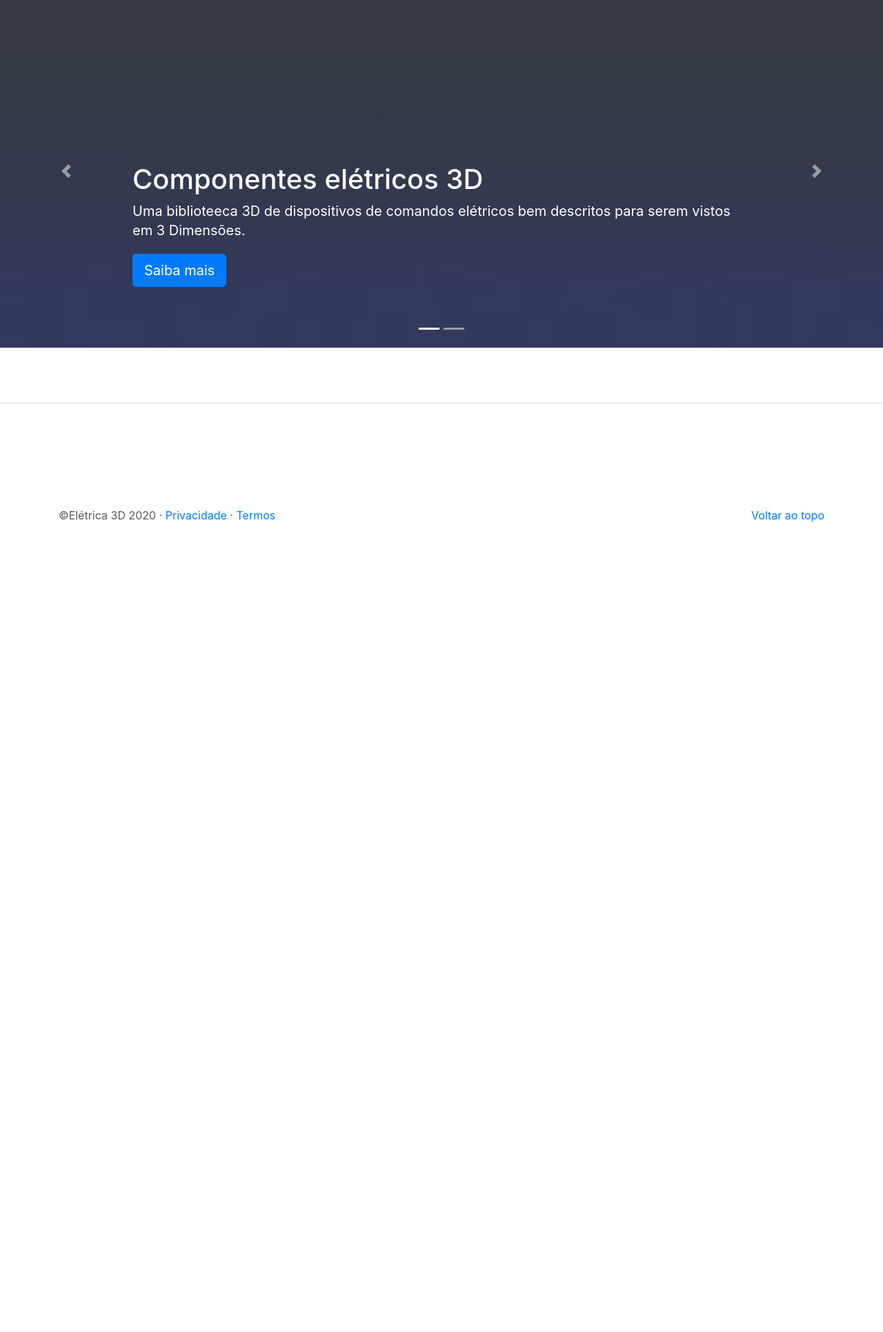
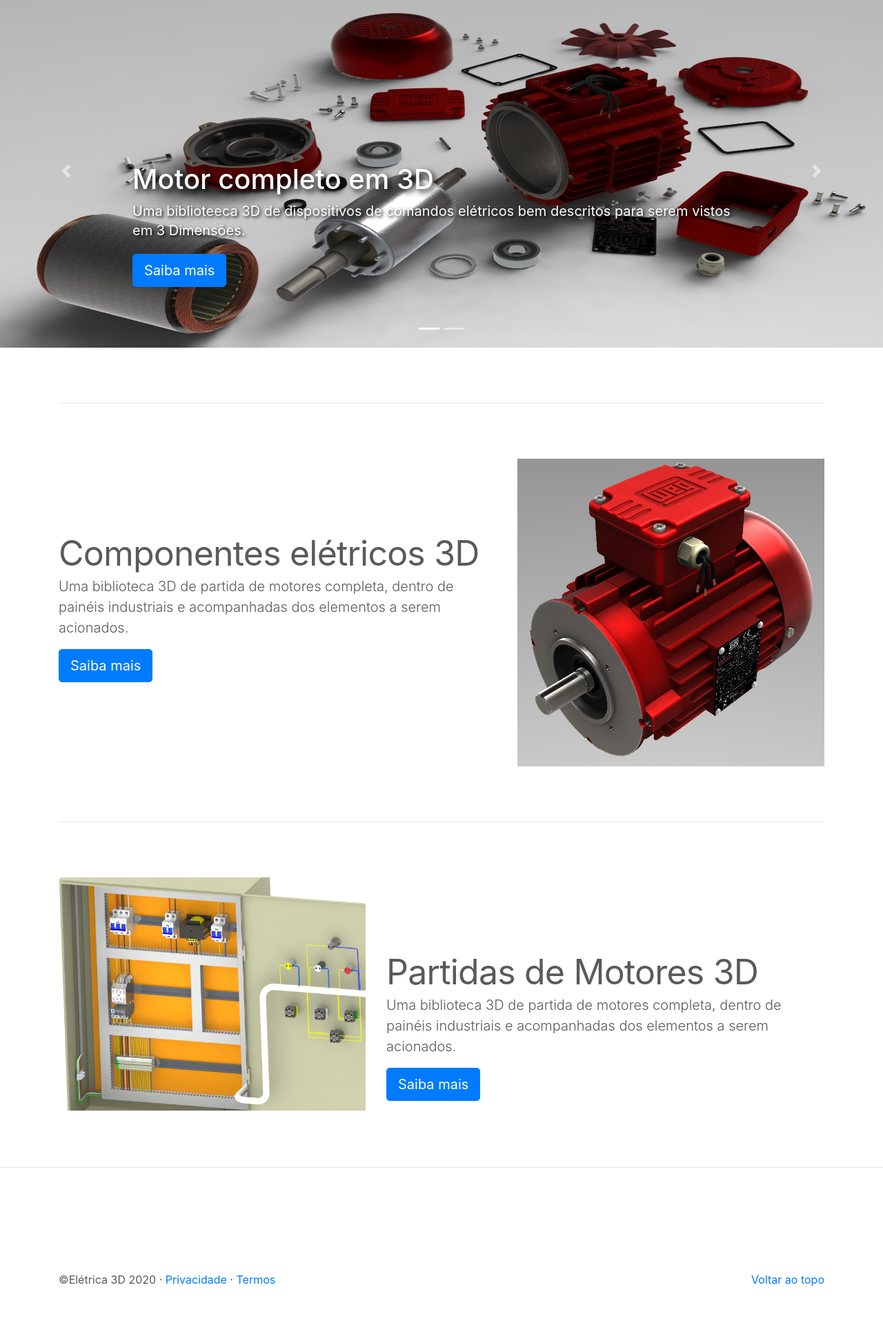
Before and after one commit to Adriel-Cochito/eletrica3d, a PHP site: page / in a window 1280 px wide. Shown: the part 56-1987 px from the top of the page at 69% size. Before the commit the page ends 813 px from the top, so only its background shows below. Run offline with PHP 8.4, Linux system fonts and the light colour scheme; some libraries are stand-ins or nearby versions.

Commit message:
atualizacao

```diff
--- a/css/estilo.css
+++ b/css/estilo.css
@@ -74,7 +74,10 @@ h4 {
 /* ----------  HOME HTML ------------ */
 /*                                    */
 
-
+.titulos_home {
+    color: white;
+    text-shadow: black 0.1em 0.1em 0.2em
+}
 
 /* ----------  PARTIDAS HTML ------------ */
 /*                                       */
@@ -110,7 +113,7 @@ h4 {
 
 .ver3d {
     text-align: center;
-    margin-bottom: 10px;
+    margin-bottom: 30px;
     color: white;
 }
 
--- a/index.html
+++ b/index.html
@@ -52,21 +52,21 @@
         </ol>
         <div class="carousel-inner">
           <div class="carousel-item active">
-            <img class="first-slide" src="img/banner_escuro.jpg" alt="First slide">
+            <img class="first-slide" src="img/componentes/motor_explode.jpg" alt="First slide">
             <div class="container">
               <div class="carousel-caption text-left">
-                <h1>Componentes elétricos 3D</h1>
-                <p>Uma biblioteeca 3D de dispositivos de comandos elétricos bem descritos para serem vistos em 3 Dimensões.</p>
+                <h1 class="titulos_home">Motor completo em 3D</h1>
+                <p class="titulos_home">Uma biblioteeca 3D de dispositivos de comandos elétricos bem descritos para serem vistos em 3 Dimensões.</p>
                 <p><a class="btn btn-lg btn-primary" href="dispositivos.html" role="button">Saiba mais</a></p>
               </div>
             </div>
           </div>
           <div class="carousel-item">
-            <img class="second-slide" src="img/banner_escuro.jpg" alt="Second slide">
+            <img class="second-slide" src="img/partidas/montagem_painel.jpg" alt="Second slide">
             <div class="container">
               <div class="carousel-caption">
-                <h1>Partidas de Motores 3D</h1>
-                <p>Uma biblioteca 3D de partida de motores completa, dentro de painéis industriais e acompanhadas dos elementos a serem acionados.</p>
+                <h1 class="titulos_home">Partidas de Motores 3D</h1>
+                <p class="titulos_home">Uma biblioteca 3D de partida de motores completa, dentro de painéis industriais e acompanhadas dos elementos a serem acionados.</p>
                 <p><a class="btn btn-lg btn-primary" href="partidas.html" role="button">Saiba mais</a></p>
               </div>
             </div>
@@ -81,6 +81,60 @@
           <span class="sr-only">Avançar</span>
         </a>
       </div>
+
+      <!-- Mensagens de marketing e outras featurezinhas
+      ================================================== -->
+      <!-- Envolve o resto da página em outro container, para centralizar todo o conteúdo. -->
+
+      <div class="container marketing">
+
+
+        <!-- COMEÇAM AS MENCIONADAS FEATUREZINHAS xD -->
+
+        <hr class="featurette-divider">
+
+        <div class="row featurette">
+          <div class="col-md-7">
+            <h2 class="featurette-heading">Componentes elétricos 3D <span class="text-muted"></span></h2>
+            <p class="lead">Uma biblioteca 3D de partida de motores completa, dentro de painéis industriais e acompanhadas dos elementos a serem acionados.</p>
+            <p><a class="btn btn-lg btn-primary" href="dispositivos.html" role="button">Saiba mais</a></p>
+          </div>
+          <div class="col-md-5">
+            <img class="featurette-image img-fluid mx-auto" src="img/componentes/motor_completo.jpg" alt="Generic placeholder image">
+          </div>
+
+        </div>
+
+        <hr class="featurette-divider">
+
+        <div class="row featurette">
+          <div class="col-md-7 order-md-2">
+            <h2 class="featurette-heading">Partidas de Motores 3D <span class="text-muted"></span></h2>
+            <p class="lead">Uma biblioteca 3D de partida de motores completa, dentro de painéis industriais e acompanhadas dos elementos a serem acionados.</p>
+            <p><a class="btn btn-lg btn-primary" href="partidas.html" role="button">Saiba mais</a></p>
+          </div>
+          <div class="col-md-5 order-md-1">
+            <img class="featurette-image img-fluid mx-auto" src="img/partidas/partida_direta.png" alt="Generic placeholder image">
+          </div>
+        </div>
+
+        <!-- <hr class="featurette-divider">
+
+        <div class="row featurette">
+          <div class="col-md-7">
+            <h2 class="featurette-heading">E, por último, essa aqui. <span class="text-muted">Xeque-mate!</span></h2>
+            <p class="lead">Donec ullamcorper nulla non metus auctor fringilla. Vestibulum id ligula porta felis euismod semper. Praesent commodo cursus magna, vel scelerisque nisl consectetur. Fusce dapibus, tellus ac cursus commodo.</p>
+          </div>
+          <div class="col-md-5">
+            <img class="featurette-image img-fluid mx-auto" data-src="holder.js/500x500/auto" alt="Generic placeholder image">
+          </div>
+        </div>
+
+        <hr class="featurette-divider"> -->
+
+        <!-- /FIM DAS FEATUREZINHAS *-* -->
+
+      </div><!-- /.container -->
 
         <hr class="featurette-divider">
 
```
Also changed, not shown: dispositivos.html (+11 -0 lines), img/componentes/motor_completo.jpg (added), img/componentes/motor_explode.jpg (added), img/partidas/montagem_painel.jpg (added), img/partidas/partida_direta.png (added).
